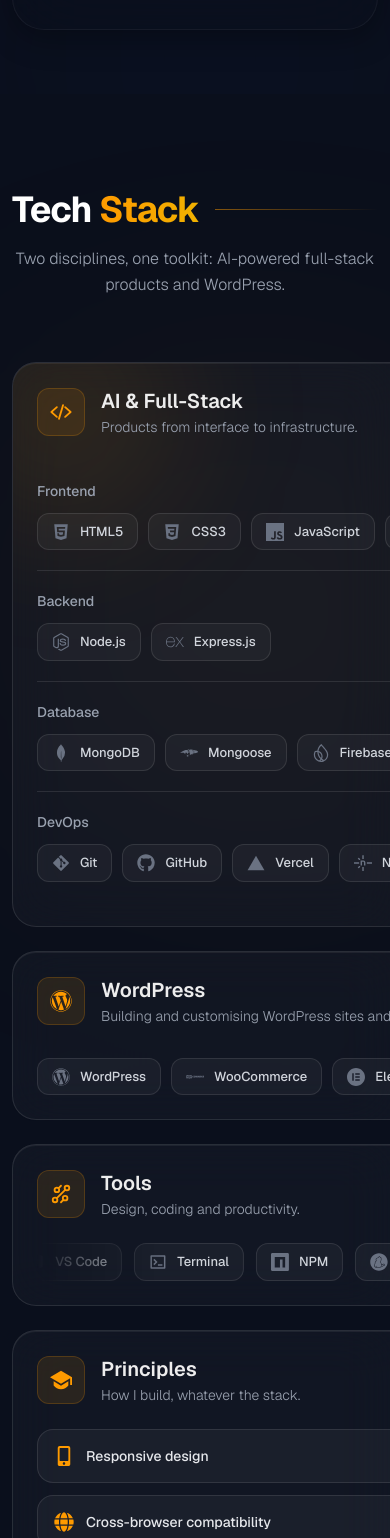
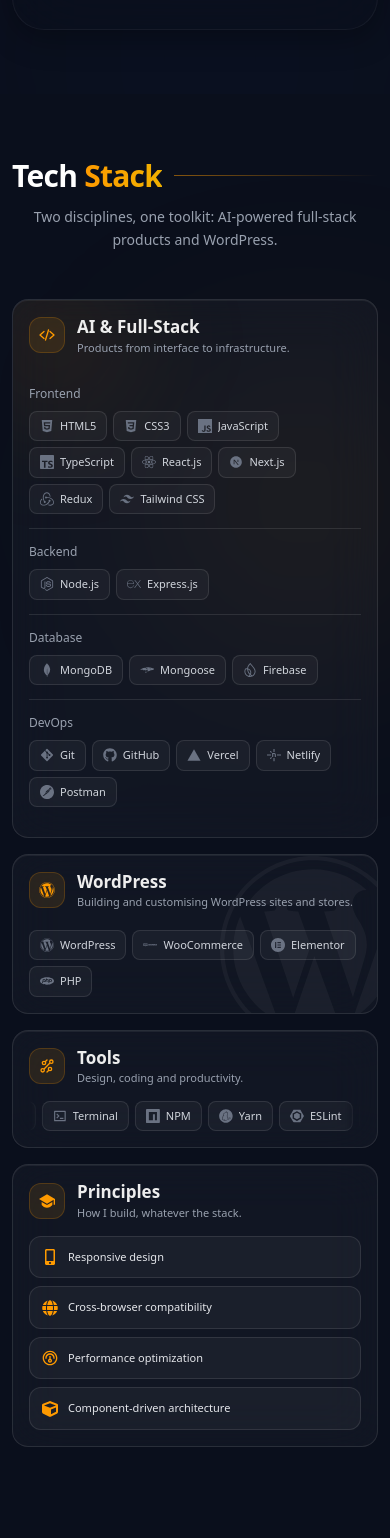
Before and after one commit to Sijan666/personalPortfolio, a React (Vite) app: page / in a window 390 px wide. Shown: the part 2530-4068 px from the top of the page. Built offline with nearby package versions, Linux system fonts and the light colour scheme.

Commit message:
fix(techstack): fix ultra-small mobile responsiveness and text wrapping

```diff
--- a/src/components/layouts/TechStack.jsx
+++ b/src/components/layouts/TechStack.jsx
@@ -66,7 +66,7 @@
     const [ref, seen] = useSeen()
     return (
         <div ref={ref} style={{ transitionDelay: `${delay}ms` }} className={`${REVEAL} ${seen ? "translate-y-0 opacity-100" : "translate-y-8 opacity-0"} ${className}`}>
-            <div className="relative h-full overflow-hidden rounded-3xl border border-white/10 bg-white/3 p-6 shadow-[inset_0_1px_0_rgba(255,255,255,0.06)] backdrop-blur-xl sm:p-8">
+            <div className="relative h-full overflow-hidden rounded-2xl sm:rounded-3xl border border-white/10 bg-white/3 p-4 sm:p-6 lg:p-8 shadow-[inset_0_1px_0_rgba(255,255,255,0.06)] backdrop-blur-xl">
                 {children}
             </div>
         </div>
@@ -75,13 +75,13 @@
 
 // eslint-disable-next-line no-unused-vars
 const CardHead = ({ Icon, title, desc }) => (
-    <div className="relative flex items-center gap-4">
-        <div className="flex size-12 shrink-0 items-center justify-center rounded-xl border border-[#fe9a00]/20 bg-[#fe9a00]/10">
-            <Icon size={22} className="text-[#fe9a00]" />
+    <div className="relative flex items-center gap-3 sm:gap-4 min-w-0">
+        <div className="flex size-9 sm:size-12 shrink-0 items-center justify-center rounded-xl border border-[#fe9a00]/20 bg-[#fe9a00]/10">
+            <Icon className="text-[#fe9a00] text-[16px] sm:text-[22px]" />
         </div>
-        <div>
-            <h3 className="text-xl font-semibold text-[#ededed]">{title}</h3>
-            <p className="mt-0.5 text-sm font-light text-gray-400">{desc}</p>
+        <div className="min-w-0">
+            <h3 className="text-[17px] sm:text-xl font-semibold text-[#ededed] leading-tight truncate">{title}</h3>
+            <p className="mt-0.5 text-[11px] sm:text-sm font-light text-gray-400 leading-snug">{desc}</p>
         </div>
     </div>
 )
@@ -89,85 +89,87 @@
 // grey icon
 // eslint-disable-next-line no-unused-vars
 const Chip = ({ name, Icon, color }) => (
-    <span style={{ "--brand": color }} className="group/chip inline-flex items-center gap-2.5 rounded-xl border border-white/10 bg-white/4 px-3.5 py-2 text-[13px] font-medium text-gray-300 transition-colors duration-300 hover:border-[#fe9a00]/30 hover:bg-white/8 hover:text-white motion-reduce:transition-none">
-        <Icon size={18} className="text-gray-500 transition-colors duration-300 group-hover/chip:text-(--brand)" />
-        {name}
+    <span style={{ "--brand": color }} className="group/chip inline-flex items-center gap-1.5 sm:gap-2.5 rounded-lg sm:rounded-xl border border-white/10 bg-white/4 px-2.5 sm:px-3.5 py-1.5 sm:py-2 text-[11px] sm:text-[13px] font-medium text-gray-300 transition-colors duration-300 hover:border-[#fe9a00]/30 hover:bg-white/8 hover:text-white motion-reduce:transition-none">
+        <Icon className="text-gray-500 text-[14px] sm:text-[18px] shrink-0 transition-colors duration-300 group-hover/chip:text-(--brand)" />
+        <span className="truncate">{name}</span>
     </span>
 )
 
 const ChipList = ({ items }) => (
-    <ul className="flex flex-wrap gap-2.5">
+    <ul className="flex flex-wrap gap-1.5 sm:gap-2.5 w-full min-w-0">
         {items.map(([name, Icon, color]) => (
-            <li key={name}><Chip name={name} Icon={Icon} color={color} /></li>
+            <li key={name} className="max-w-full"><Chip name={name} Icon={Icon} color={color} /></li>
         ))}
     </ul>
 )
 
 const TechStack = () => (
-    <section id="techStack" className="relative w-full overflow-hidden bg-[#0a0f1c] py-24 font-geist lg:py-32 selection:bg-[#fe9a00] selection:text-[#0a0f1c]">
-        <div aria-hidden="true" className="pointer-events-none absolute -right-[10%] top-[20%] size-[350px] rounded-full bg-[#fe9a00]/10 blur-[150px]" />
+    <section id="techStack" className="relative w-full overflow-hidden bg-[#0a0f1c] py-16 sm:py-24 lg:py-32 selection:bg-[#fe9a00] selection:text-[#0a0f1c]">
+        <div aria-hidden="true" className="pointer-events-none absolute -right-[10%] top-[20%] size-[250px] sm:size-[350px] rounded-full bg-[#fe9a00]/10 blur-[120px] sm:blur-[150px]" />
 
         <Container>
-            <div className="relative z-10">
+            <div className="relative z-10 w-full min-w-0">
                 {/* Synchronized Premium Header */}
-                <div className="flex flex-col items-center lg:items-start mb-16 lg:mb-20 w-full">
-                    <div className="flex items-center gap-4 mb-4 w-full">
+                <div className="flex flex-col items-center lg:items-start mb-12 sm:mb-16 lg:mb-20 w-full min-w-0">
+                    <div className="flex items-center gap-3 sm:gap-4 mb-3 sm:mb-4 w-full min-w-0">
                         <span className="hidden lg:block h-px w-12 bg-[#fe9a00]" />
-                        <h2 className='text-4xl lg:text-5xl font-bold text-white tracking-tight whitespace-nowrap'>
+                        <h2 className='text-3xl sm:text-4xl lg:text-5xl font-bold text-white tracking-tight shrink-0'>
                             Tech <span className="text-transparent bg-clip-text bg-linear-to-r from-[#fe9a00] to-yellow-500">Stack</span>
                         </h2>
-                        <span className="h-px flex-1 bg-linear-to-r from-[#fe9a00]/50 to-transparent" />
+                        <span className="h-px flex-1 bg-linear-to-r from-[#fe9a00]/50 to-transparent min-w-2.5" />
                     </div>
-                    <p className='text-base lg:text-lg text-gray-400 max-w-2xl text-center lg:text-left leading-relaxed font-light'>
+                    <p className='text-sm sm:text-base lg:text-lg text-gray-400 max-w-2xl text-center lg:text-left leading-relaxed font-light'>
                         Two disciplines, one toolkit: AI-powered full-stack products and WordPress.
                     </p>
                 </div>
-                <div className="grid gap-6 lg:grid-cols-12">
+                <div className="grid gap-4 sm:gap-6 lg:grid-cols-12 w-full min-w-0">
                     {/* AI and Full-Stack */}
-                    <Card className="lg:col-span-7">
-                        <div aria-hidden="true" className="pointer-events-none absolute -left-20 -top-20 size-64 rounded-full bg-[#fe9a00]/10 blur-3xl" />
+                    <Card className="lg:col-span-7 min-w-0">
+                        <div aria-hidden="true" className="pointer-events-none absolute -left-10 -top-10 sm:-left-20 sm:-top-20 size-40 sm:size-64 rounded-full bg-[#fe9a00]/10 blur-3xl" />
                         <CardHead Icon={IoCodeSlash} title="AI & Full-Stack" desc="Products from interface to infrastructure." />
-                        <div className="relative mt-6 divide-y divide-white/10">
+                        <div className="relative mt-4 sm:mt-6 divide-y divide-white/10 min-w-0">
                             {FULL_STACK.map(({ label, items }) => (
-                                <div key={label} className="grid gap-3 py-5 sm:grid-cols-[6.5rem_1fr] sm:items-baseline">
-                                    <h4 className="text-sm font-medium text-gray-400">{label}</h4>
-                                    <ChipList items={items} />
+                                <div key={label} className="grid gap-2 sm:gap-3 py-3.5 sm:py-5 sm:grid-cols-[6.5rem_1fr] sm:items-baseline min-w-0">
+                                    <h4 className="text-[12px] sm:text-sm font-medium text-gray-400 shrink-0">{label}</h4>
+                                    <div className="min-w-0 w-full">
+                                        <ChipList items={items} />
+                                    </div>
                                 </div>
                             ))}
                         </div>
                     </Card>
                     {/* WordPress */}
-                    <Card className="lg:col-span-5" delay={120}>
-                        <FaWordpress aria-hidden="true" size={340} className="pointer-events-none absolute -bottom-16 -right-16 text-white/4" />
+                    <Card className="lg:col-span-5 min-w-0" delay={120}>
+                        <FaWordpress aria-hidden="true" className="pointer-events-none absolute -bottom-8 -right-8 sm:-bottom-16 sm:-right-16 text-white/4 h-48 w-48 sm:h-[340px] sm:w-[340px]" />
                         <CardHead Icon={FaWordpress} title="WordPress" desc="Building and customising WordPress sites and stores." />
-                        <div className="relative mt-8">
+                        <div className="relative mt-5 sm:mt-8 min-w-0">
                             <ChipList items={WORDPRESS} />
                         </div>
                     </Card>
                     {/* tools */}
-                    <Card className="lg:col-span-12">
+                    <Card className="lg:col-span-12 min-w-0">
                         <style>{"@keyframes tech-marquee{to{transform:translateX(-50%)}}"}</style>
                         <CardHead Icon={GrTechnology} title="Tools" desc="Design, coding and productivity." />
-                        <div className="relative mt-6 overflow-hidden mask-[linear-gradient(90deg,transparent,black_8%,black_92%,transparent)] motion-reduce:mask-none">
-                            <div className="flex w-max animate-[tech-marquee_32s_linear_infinite] hover:[animation-play-state:paused] motion-reduce:w-auto motion-reduce:animate-none">
-                                <ul className="flex shrink-0 gap-3 pr-3 motion-reduce:flex-wrap">
+                        <div className="relative mt-4 sm:mt-6 overflow-hidden mask-[linear-gradient(90deg,transparent,black_5%,black_95%,transparent)] sm:mask-[linear-gradient(90deg,transparent,black_8%,black_92%,transparent)] motion-reduce:mask-none min-w-0">
+                            <div className="flex w-max animate-[tech-marquee_20s_linear_infinite] sm:animate-[tech-marquee_32s_linear_infinite] hover:[animation-play-state:paused] motion-reduce:w-auto motion-reduce:animate-none">
+                                <ul className="flex shrink-0 gap-1.5 sm:gap-3 pr-1.5 sm:pr-3 motion-reduce:flex-wrap">
                                     {TOOLS.map(([name, Icon, color]) => <li key={name}><Chip name={name} Icon={Icon} color={color} /></li>)}
                                 </ul>
-                                <ul aria-hidden="true" className="flex shrink-0 gap-3 pr-3 motion-reduce:hidden">
+                                <ul aria-hidden="true" className="flex shrink-0 gap-1.5 sm:gap-3 pr-1.5 sm:pr-3 motion-reduce:hidden">
                                     {TOOLS.map(([name, Icon, color]) => <li key={name}><Chip name={name} Icon={Icon} color={color} /></li>)}
                                 </ul>
                             </div>
                         </div>
                     </Card>
                     {/* principles */}
-                    <Card className="lg:col-span-12">
+                    <Card className="lg:col-span-12 min-w-0">
                         <CardHead Icon={RiGraduationCapFill} title="Principles" desc="How I build, whatever the stack." />
-                        <ul className="relative mt-6 grid gap-3 sm:grid-cols-2 lg:grid-cols-4">
+                        <ul className="relative mt-4 sm:mt-6 grid gap-2 sm:gap-3 sm:grid-cols-2 lg:grid-cols-4 min-w-0">
                             {/* eslint-disable-next-line no-unused-vars */}
                             {PRINCIPLES.map(([name, Icon]) => (
-                                <li key={name} className="flex items-center gap-3 rounded-2xl border border-white/10 bg-white/4 p-4 text-sm font-medium text-gray-200">
-                                    <Icon size={20} className="shrink-0 text-[#fe9a00]" />
-                                    {name}
+                                <li key={name} className="flex items-center gap-2.5 sm:gap-3 rounded-xl sm:rounded-2xl border border-white/10 bg-white/4 p-3 sm:p-4 text-[11px] sm:text-sm font-medium text-gray-200 min-w-0">
+                                    <Icon className="shrink-0 text-[#fe9a00] text-[16px] sm:text-[20px]" />
+                                    <span className="truncate">{name}</span>
                                 </li>
                             ))}
                         </ul>
```
